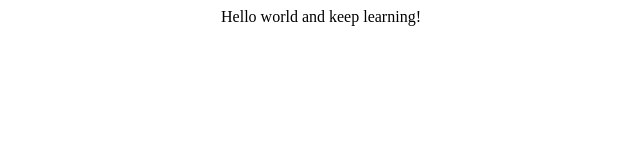
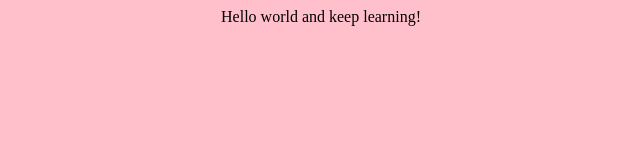
Before and after one commit to Asad-Ur-Rahman/Getting-Started, a plain HTML site: page index.html in a window 1280 px wide. Shown: the whole page, without its empty margins (319-959 px from the left). Drawn offline with Linux system fonts and the light colour scheme.

Commit message:
updated css file
background color is added

```diff
--- a/styles.css
+++ b/styles.css
@@ -1,4 +1,5 @@
 body
 {
   text-align: center;
+  background-color: #FFC0CB
 }
```
